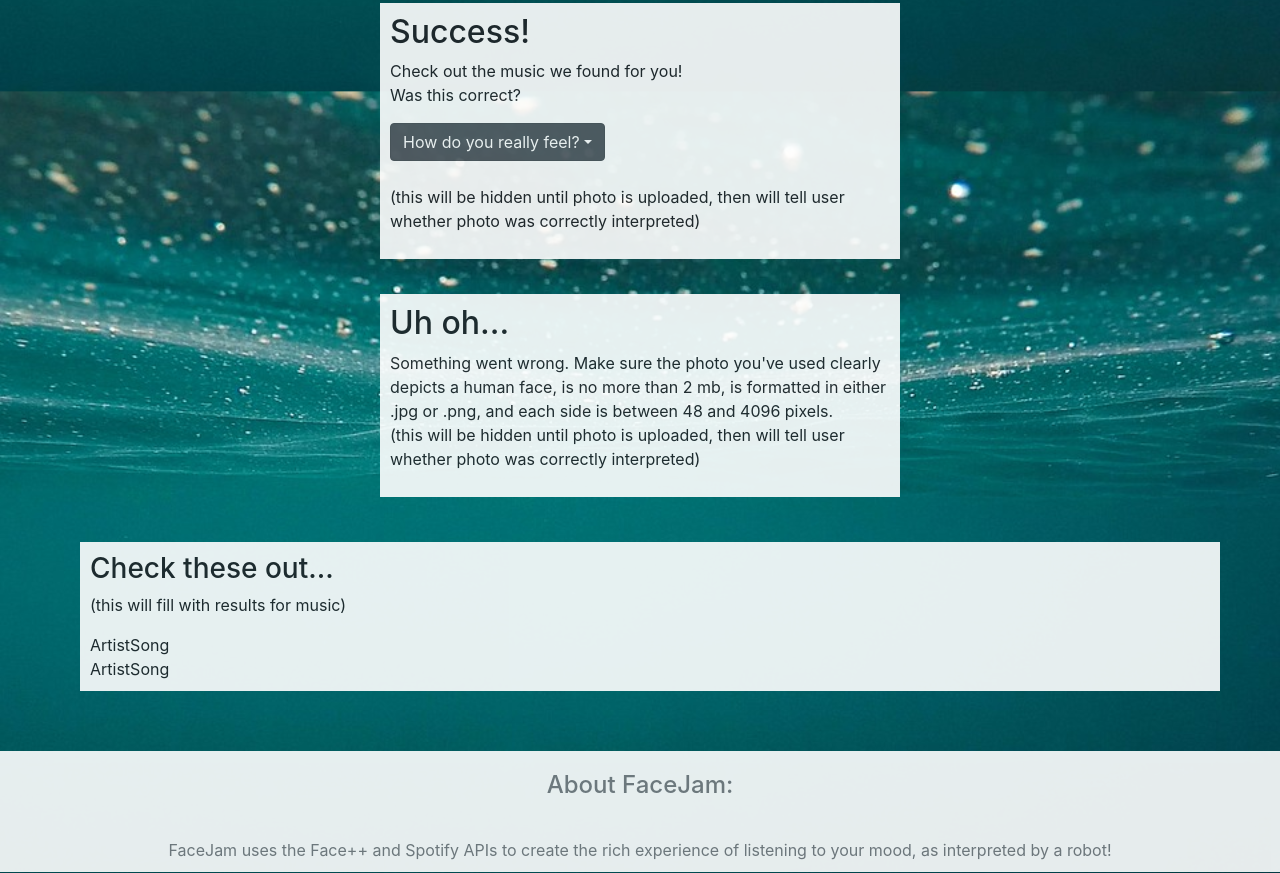
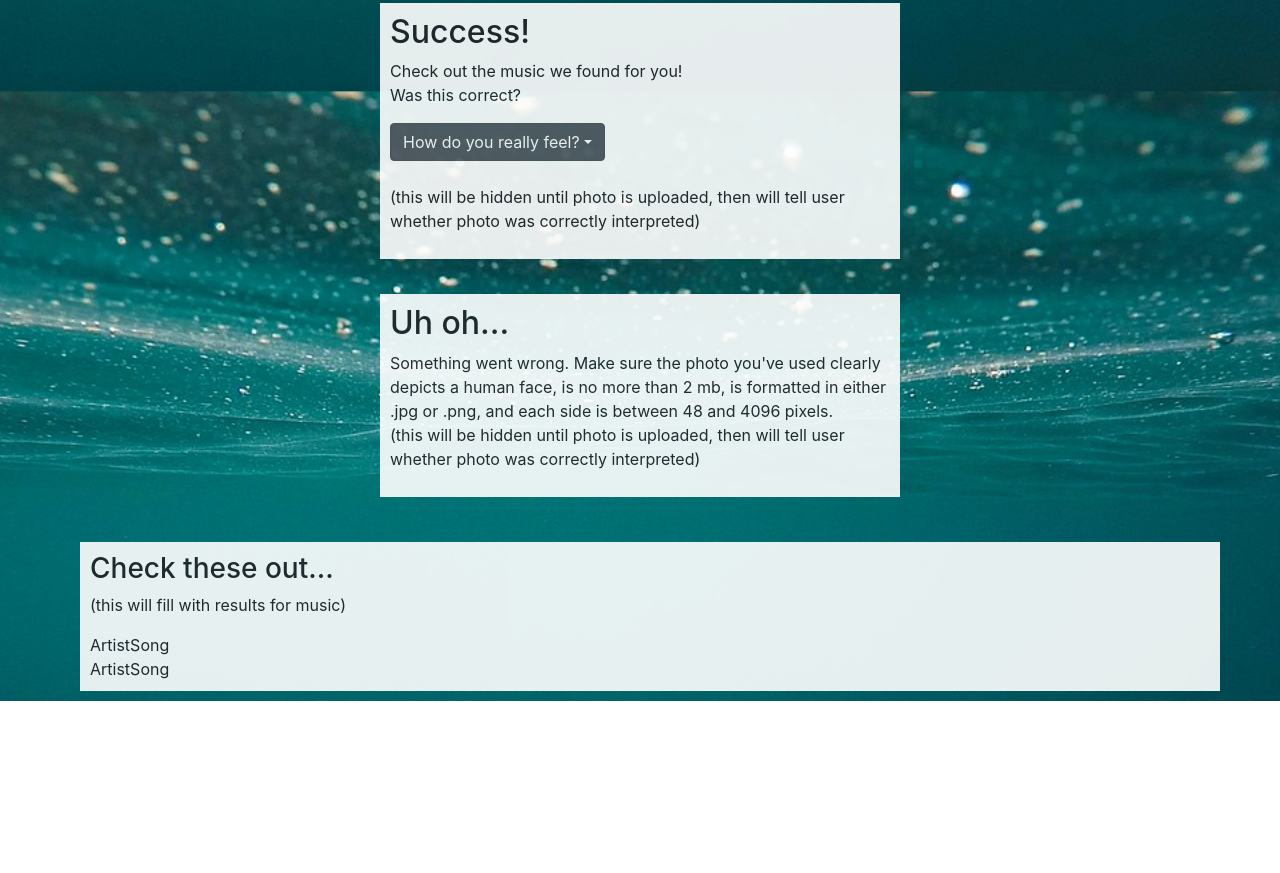
Before and after one commit to LYLA-YALL/FaceJam, a plain HTML site: page index.html in a window 1280 px wide. Shown: the part 762-1635 px from the top of the page. After the commit the page ends 1463 px from the top, so only its background shows below. Drawn offline with nearby package versions, Linux system fonts and the light colour scheme.

Commit message:
fixed photo size discrepancy, cleaned up About section and moved to navbar, added link to project repo, added src link to Underscore.js, added in underscore notes to .js file

```diff
--- a/assets/fj.css
+++ b/assets/fj.css
@@ -31,18 +31,13 @@ body {
 	margin: 0 -50px -40px 100px;
 }
 
-#about {
-	color: #787C81;
-	background-color: #fff;
-	opacity: .9;
-	margin: 50px 0px -15px 0px;
-	text-align: center;
+
+
+h4 {
+	padding: 5px;
 }
 
-h4 {
-	padding: 20px;
+.about {
+	padding: 15px;
+	font-size: 90%;
 }
-
-.foot {
-	padding: 10px;
-}
--- a/index.html
+++ b/index.html
@@ -19,8 +19,13 @@
                     </button>
                     <div class="collapse navbar-collapse" id="navbarNav">
                         <ul class="navbar-nav">
-                            <li class="nav-item">
-                                <a class="nav-link" href="#about">About this Project</a>
+                            <li class="nav-item dropdown">
+                                <a class="nav-link dropdown-toggle" href="#" id="navbarDropdown" role="button" data-toggle="dropdown" aria-haspopup="true" aria-expanded="false">About this Project</a>
+                                <div class="dropdown-menu" aria-labelledby="navbarDropdown">
+                                    <p class="about">FaceJam uses the Face++ and Spotify APIs to create the rich experience of listening to your mood, as interpreted by a robot!</p>
+                                    <div class="dropdown-divider"></div>
+                                    <a class="dropdown-item" href="https://github.com/LYLA-YALL/FaceJam">Project Repository on GitHub</a>
+                                </div>
                             </li>
                             <li class="nav-item dropdown">
                                 <a class="nav-link dropdown-toggle" href="#" id="navbarDropdown" role="button" data-toggle="dropdown" aria-haspopup="true" aria-expanded="false">Contributors</a>
@@ -65,13 +70,15 @@
                             </div>
                         </div>
                         <a class="carousel-control-prev" href="#carouselExampleControls" role="button" data-slide="prev">
-    <span class="carousel-control-prev-icon" aria-hidden="true"></span>
-    <span class="sr-only">Previous</span>
-  </a>
+                        <span class="carousel-control-prev-icon" aria-hidden="true">
+                        </span>
+                        <span class="sr-only">Previous</span>
+                        </a>
                         <a class="carousel-control-next" href="#carouselExampleControls" role="button" data-slide="next">
-    <span class="carousel-control-next-icon" aria-hidden="true"></span>
-    <span class="sr-only">Next</span>
-  </a>
+                        <span class="carousel-control-next-icon" aria-hidden="true">
+                        </span>
+                        <span class="sr-only">Next</span>
+                        </a>
                     </div>
                 </div>
             </div>
@@ -291,11 +298,8 @@
             </div>
         </div>
     </div>
-    <div id="about">
-        <h4>About FaceJam:</h4>
-        <p class="foot">FaceJam uses the Face++ and Spotify APIs to create the rich experience of listening to your mood, as interpreted by a robot!</p>
-    </div>
     <script src="https://code.jquery.com/jquery-3.2.1.slim.min.js" integrity="sha384-KJ3o2DKtIkvYIK3UENzmM7KCkRr/rE9/Qpg6aAZGJwFDMVNA/GpGFF93hXpG5KkN" crossorigin="anonymous"></script>
+    <script src="http://cdnjs.cloudflare.com/ajax/libs/underscore.js/1.3.3/underscore-min.js"></script>
     <script src="https://cdnjs.cloudflare.com/ajax/libs/popper.js/1.12.9/umd/popper.min.js" integrity="sha384-ApNbgh9B+Y1QKtv3Rn7W3mgPxhU9K/ScQsAP7hUibX39j7fakFPskvXusvfa0b4Q" crossorigin="anonymous"></script>
     <script src="https://maxcdn.bootstrapcdn.com/bootstrap/4.0.0/js/bootstrap.min.js" integrity="sha384-JZR6Spejh4U02d8jOt6vLEHfe/JQGiRRSQQxSfFWpi1MquVdAyjUar5+76PVCmYl" crossorigin="anonymous"></script>
     <script src="assets/fj.js"></script>
```
Also changed, not shown: assets/fj.js (+35 -0 lines).
